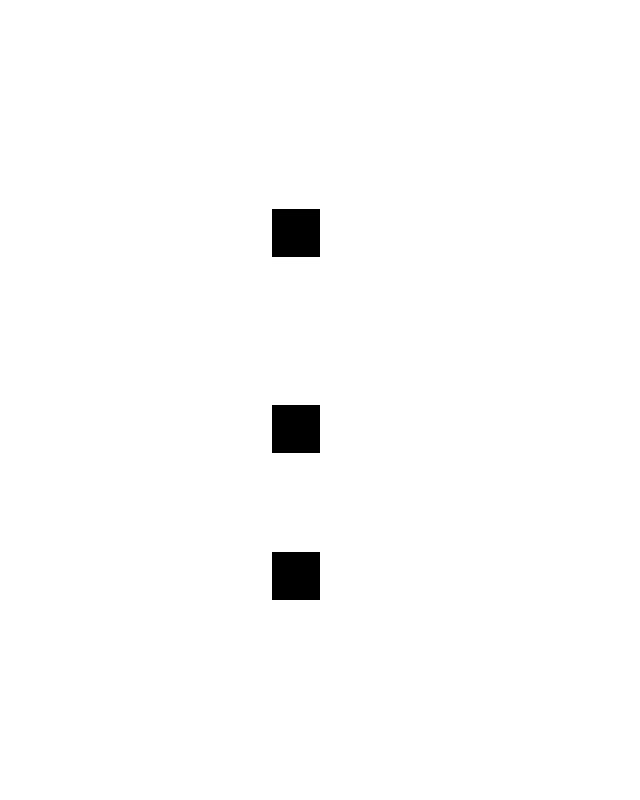
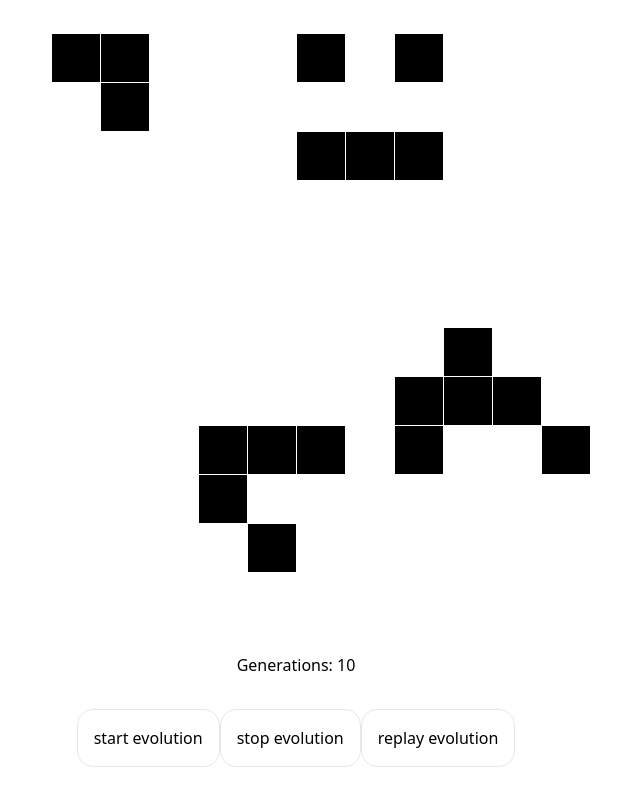
Before and after one commit to themarquisdesheric/game-of-life, a Svelte app: page / in a window 1280 px wide. Shown: the top 800 px of the page, without its empty margins (344-984 px from the left). Built offline with nearby package versions, Linux system fonts and the light colour scheme.

Commit message:
add game controls

```diff
--- a/public/index.html
+++ b/public/index.html
@@ -4,7 +4,7 @@
 	<meta charset='utf-8'>
 	<meta name='viewport' content='width=device-width,initial-scale=1'>
 
-	<title>Svelte app</title>
+	<title>Conway's Game of Life</title>
 
 	<link rel='icon' type='image/png' href='/favicon.png'>
 	<link rel='stylesheet' href='/build/bundle.css'>
--- a/src/App.svelte
+++ b/src/App.svelte
@@ -1,15 +1,51 @@
 <script lang="ts">
+	import { onDestroy } from 'svelte'
 	import type { GameBoard } from './global'
-	import { createGameBoardRows, updateGameBoard } from './utils'
+	import { createGameBoard, updateGameBoard } from './utils'
 
 	const BOARD_LENGTH = 12
-	const gameBoardRows: GameBoard = createGameBoardRows(BOARD_LENGTH)
+	const initialGameBoard: GameBoard = createGameBoard(BOARD_LENGTH)
+	let evolutionStopped = false
+	let generations = 0
+	let interval
 
-	$: gameBoard = gameBoardRows
+	$: gameBoard = initialGameBoard
+
+	const startInterval = () =>
+		(interval = setInterval(processNextTick, 500))
+
+	const stopInterval = () => {
+		clearInterval(interval)
+		evolutionStopped = true
+	}
+
+	const replayEvolution = () => {
+		gameBoard = initialGameBoard
+		evolutionStopped = false
+		generations = 0
+		startInterval()
+	}
 
 	const processNextTick = () => {
-		gameBoard = updateGameBoard(gameBoard)
+		const newGameBoard = updateGameBoard(gameBoard)
+
+		if (newGameBoard.toString() === gameBoard.toString()) {
+			stopInterval()
+		}
+
+		generations += 1
+		gameBoard = newGameBoard
 	}
+
+	const buttonAttributes: [string, () => void][] = [
+		['start evolution', startInterval],
+		['stop evolution', stopInterval],
+		['replay evolution', replayEvolution]
+	]
+
+	startInterval()
+
+	onDestroy(() => clearInterval(interval))
 </script>
 
 <main class="h-screen flex flex-col justify-center items-center text-center">
@@ -20,9 +56,24 @@
 			{/each}
 		{/each}
 	</div>
-	<button on:click={processNextTick} class="mt-8 p-4 border rounded-2xl">
-		Commence evolution
-	</button>
+
+	{#if evolutionStopped}
+		<p class="mt-8">This experiment survived {generations} generations</p>
+	{:else}
+		<p class="mt-8">Generations: {generations}</p>
+	{/if}
+
+	<div>
+		{#each buttonAttributes as [label, handler], i}
+			<button
+				on:click={handler}
+				class="mt-8 p-4 border rounded-2xl"
+				class:mr-2={i < buttonAttributes.length - 1}
+			>
+				{label}
+			</button>
+		{/each}
+	</div>
 </main>
 
 <style global>
--- a/src/utils.ts
+++ b/src/utils.ts
@@ -10,7 +10,7 @@ const isAlive = () =>
 const createRow = (length: number) =>
   new Array(length).fill(false).map(isAlive)
 
-export const createGameBoardRows = (length = 5) =>
+export const createGameBoard = (length = 5) =>
   new Array(length).fill(false).map(() => createRow(length))
 
 // ================================================================================================= board updating logic =================================================================================================
--- a/tailwind.config.js
+++ b/tailwind.config.js
@@ -17,5 +17,4 @@ module.exports = {
     extend: {},
   },
   plugins: [],
-  mode: 'jit',
 }
```
